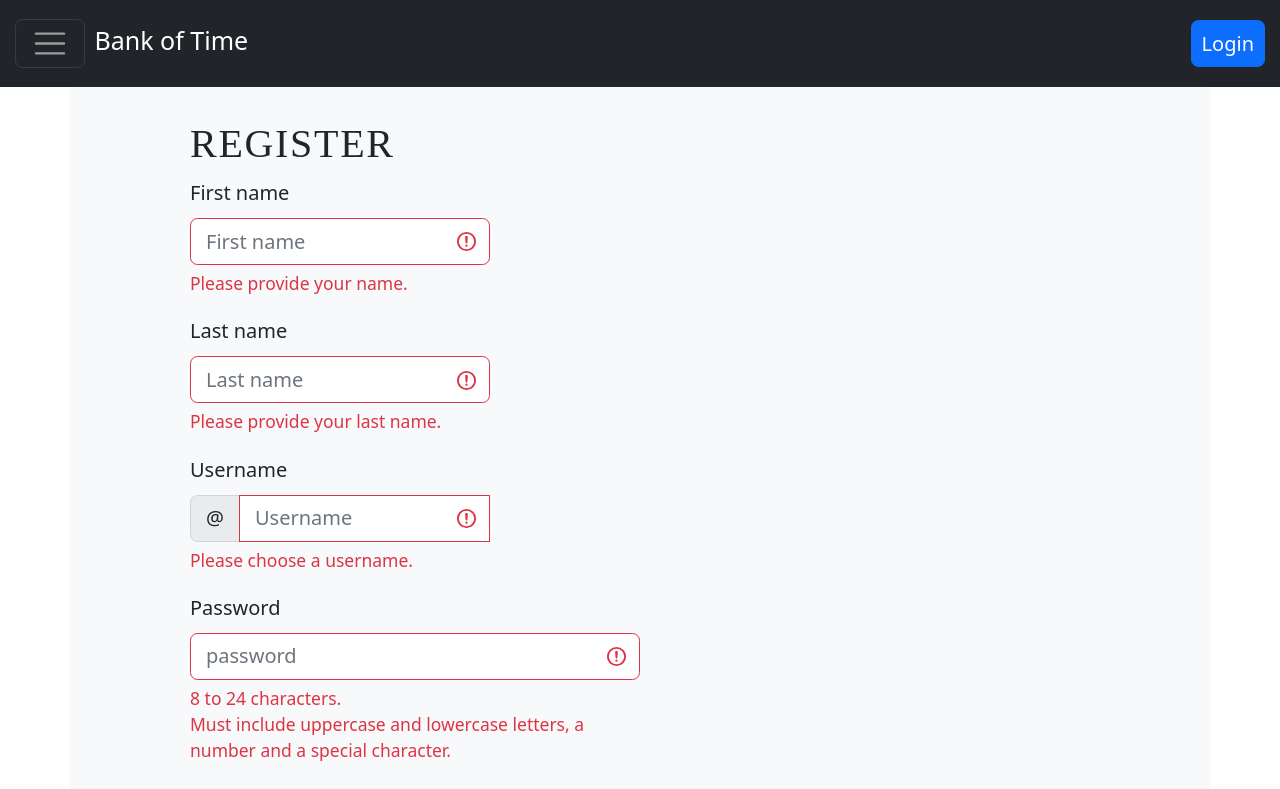
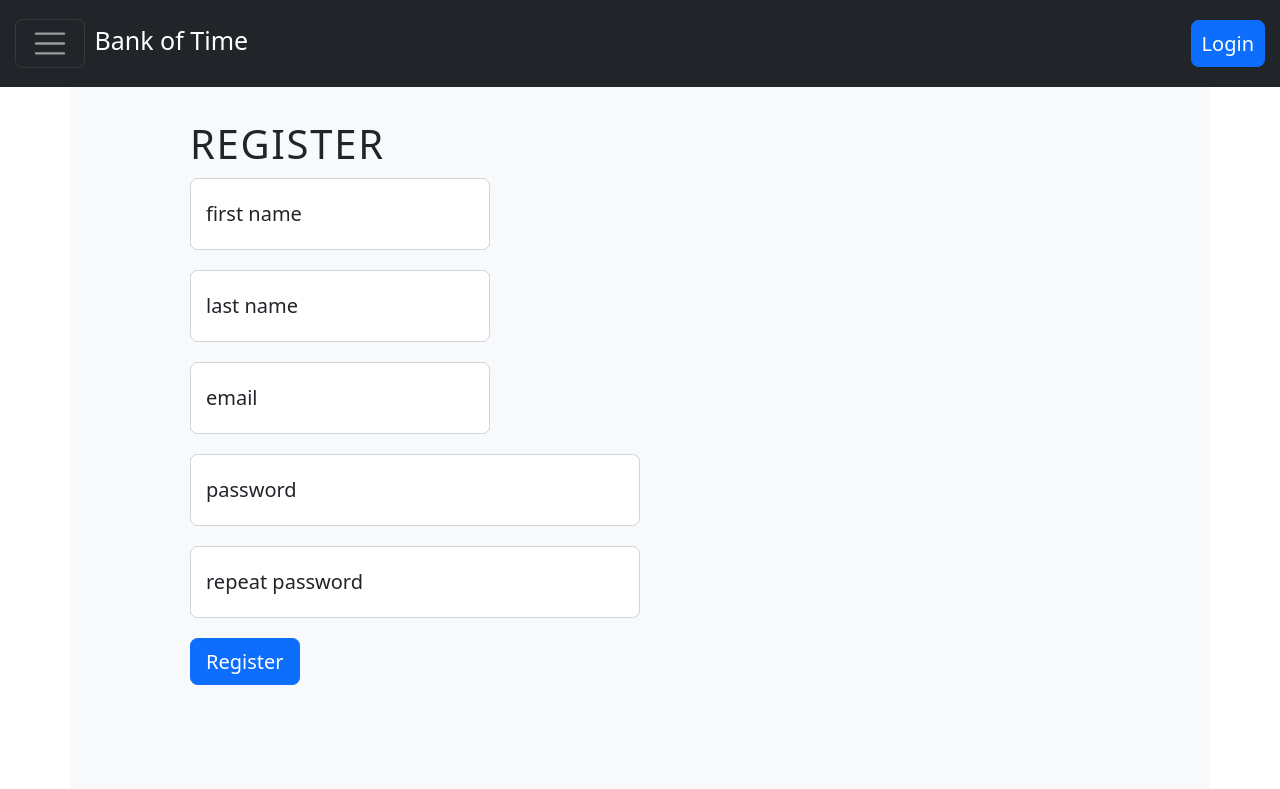
Before and after one commit to marekkawalski/BankOfTime, a React (Create React App) app in the folder frontend/: page /register in a window 1280 px wide. Shown: the top 789 px of the page. Built offline with nearby package versions, Linux system fonts and the light colour scheme.

Commit message:
Improve validation for registration form

```diff
--- a/frontend/src/App.scss
+++ b/frontend/src/App.scss
@@ -17,7 +17,6 @@ h1,
 h2 {
   text-transform: uppercase;
   letter-spacing: 1.7px;
-  font-family: "Spectral", serif, Arial;
 }
 
 h1 {
--- a/frontend/src/components/pages/Register/Register.tsx
+++ b/frontend/src/components/pages/Register/Register.tsx
@@ -1,7 +1,6 @@
 import React, { useEffect, useState } from "react";
 
 import InputGroup from "react-bootstrap/InputGroup";
-import { useNavigate } from "react-router-dom";
 import { PWD_REGEX, USERNAME_REGEX, USER_REGEX } from "../../../config/config";
 import { MyToast } from "../../../models/MyToast";
 import { UserToRegister } from "../../../models/User";
@@ -10,6 +9,7 @@ import RegistrationService from "../../../services/RegistrationService";
 import MyToastComponent from "../../Toast/MyToastComponent";
 import { Container, Col, Row, Form, Button } from "react-bootstrap";
 import MyNavbar from "../../Navbar/MyNavbar";
+import FloatingLabel from "react-bootstrap/FloatingLabel";
 
 function Register() {
   const [validated, setValidated] = useState(false);
@@ -19,18 +19,25 @@ function Register() {
     password: "password",
     username: "username",
   });
-  const [isValidRepeatedPassword, setIsValidRepeatedPassword] = useState(false);
-  const [isValidName, setIsValidName] = useState(false);
-  const [isValidLastName, setIsValidLastName] = useState(false);
-  const [isValidPassword, setIsValidPassword] = useState(false);
-  const [isValidUsername, setIsValidUsername] = useState(false);
+  const [isValidRepeatedPassword, setIsValidRepeatedPassword] = useState<
+    boolean | undefined
+  >(false);
+  const [isValidName, setIsValidName] = useState<boolean | undefined>(false);
+  const [isValidLastName, setIsValidLastName] = useState<boolean | undefined>(
+    false
+  );
+  const [isValidPassword, setIsValidPassword] = useState<boolean | undefined>(
+    false
+  );
+  const [isValidUsername, setIsValidUsername] = useState<boolean | undefined>(
+    false
+  );
   const [myToast, setMyToast] = useState<MyToast>({
     show: false,
     title: "toast",
     background: "danger",
     message: "message",
   });
-  const navigate = useNavigate();
   useEffect(() => {
     AuthenticationService.logout();
   }, []);
@@ -38,7 +45,7 @@ function Register() {
   const handleSubmit = async (event: any) => {
     const form = event.currentTarget;
     event.preventDefault();
-    if (form.checkValidity() === false) {
+    if (!form.checkValidity()) {
       event.stopPropagation();
       setMyToast({
         background: "danger",
@@ -74,34 +81,41 @@ function Register() {
 
   return (
     <>
+      <MyNavbar />
       <MyToastComponent
         myToast={myToast}
         setMyToast={setMyToast}
       ></MyToastComponent>
-      <MyNavbar />
       <Container className="container-fluid bg-light text-dark p-5">
         <Container className="container bg-light p-5">
-          <Row>
           <h2>Register</h2>
           <div>
             <Form noValidate validated={validated} onSubmit={handleSubmit}>
-                <Col lg={true} className="mb-2">
+              <Col lg={true}>
                 <Form.Group
                   as={Col}
                   md="4"
                   className="mb-3"
                   controlId="validateName"
                 >
-                    <Form.Label>First name</Form.Label>
+                  <FloatingLabel
+                    controlId="floatingInput"
+                    label="first name"
+                    className="m-0"
+                  >
                     <Form.Control
                       required
                       type="text"
-                      placeholder="First name"
+                      placeholder="first name"
                       onChange={(event) => {
                         user.name = event.target.value;
                         setIsValidName(USER_REGEX.test(user.name));
                       }}
-                      isInvalid={!isValidName}
+                      isInvalid={
+                        typeof (isValidName === undefined)
+                          ? false
+                          : !isValidName
+                      }
                       isValid={isValidName}
                     />
                     <Form.Control.Feedback type="valid">
@@ -110,6 +124,7 @@ function Register() {
                     <Form.Control.Feedback type="invalid">
                       Please provide your name.
                     </Form.Control.Feedback>
+                  </FloatingLabel>
                 </Form.Group>
                 <Form.Group
                   as={Col}
@@ -117,16 +132,24 @@ function Register() {
                   className="mb-3"
                   controlId="validateLastName"
                 >
-                    <Form.Label>Last name</Form.Label>
+                  <FloatingLabel
+                    controlId="validateLastName"
+                    label="last name"
+                    className="m-0"
+                  >
                     <Form.Control
                       required
                       type="text"
-                      placeholder="Last name"
+                      placeholder="last name"
                       onChange={(event) => {
                         user.lastName = event.target.value;
                         setIsValidLastName(USER_REGEX.test(user.lastName));
                       }}
-                      isInvalid={!isValidLastName}
+                      isInvalid={
+                        typeof (isValidLastName === undefined)
+                          ? false
+                          : !isValidLastName
+                      }
                       isValid={isValidLastName}
                     />
                     <Form.Control.Feedback type="valid">
@@ -135,21 +158,19 @@ function Register() {
                     <Form.Control.Feedback type="invalid">
                       Please provide your last name.
                     </Form.Control.Feedback>
+                  </FloatingLabel>
                 </Form.Group>
                 <Form.Group
                   as={Col}
                   md="4"
                   className="mb-3"
-                    controlId="validationCustomUsername"
+                  controlId="validateUsername"
                 >
-                    <Form.Label>Username</Form.Label>
                   <InputGroup hasValidation>
-                      <InputGroup.Text id="inputGroupPrepend">
-                        @
-                      </InputGroup.Text>
+                    <FloatingLabel controlId="validateUsername" label="email">
                       <Form.Control
-                        type="text"
-                        placeholder="Username"
+                        type="email"
+                        placeholder="email"
                         aria-describedby="inputGroupPrepend"
                         required
                         onChange={(event) => {
@@ -158,15 +179,20 @@ function Register() {
                             USERNAME_REGEX.test(user.username)
                           );
                         }}
-                        isInvalid={!isValidUsername}
+                        isInvalid={
+                          typeof (isValidUsername === undefined)
+                            ? false
+                            : !isValidUsername
+                        }
                         isValid={isValidUsername}
                       />
                       <Form.Control.Feedback type="invalid">
-                        Please choose a username.
+                        Please provide your email.
                       </Form.Control.Feedback>
                       <Form.Control.Feedback type="valid">
                         Looks good!
                       </Form.Control.Feedback>
+                    </FloatingLabel>
                   </InputGroup>
                 </Form.Group>
                 <Form.Group
@@ -175,7 +201,11 @@ function Register() {
                   className="mb-3"
                   controlId="validatePassword"
                 >
-                    <Form.Label>Password</Form.Label>
+                  <InputGroup hasValidation>
+                    <FloatingLabel
+                      controlId="validatePassword"
+                      label="password"
+                    >
                       <Form.Control
                         type="password"
                         placeholder="password"
@@ -184,27 +214,36 @@ function Register() {
                           user.password = event.target.value;
                           setIsValidPassword(PWD_REGEX.test(user.password));
                         }}
-                      isInvalid={!isValidPassword}
+                        isInvalid={
+                          typeof (isValidPassword === undefined)
+                            ? false
+                            : !isValidPassword
+                        }
                         isValid={isValidPassword}
                       />
                       <Form.Control.Feedback type="invalid">
                         8 to 24 characters.
                         <br />
-                      Must include uppercase and lowercase letters, a number and
-                      a special character.
+                        Must include uppercase and lowercase letters, a number
+                        and a special character.
                         <br />
                       </Form.Control.Feedback>
                       <Form.Control.Feedback type="valid">
                         Nice password!
                       </Form.Control.Feedback>
+                    </FloatingLabel>
+                  </InputGroup>
                 </Form.Group>
                 <Form.Group
                   as={Col}
                   md="6"
                   className="mb-3"
-                    controlId="validationCustom03"
+                  controlId="validateRepeatPassword"
                 >
-                    <Form.Label>Repeat Password</Form.Label>
+                  <FloatingLabel
+                    controlId="validateRepeatPassword"
+                    label="repeat password"
+                  >
                     <Form.Control
                       type="password"
                       placeholder="password"
@@ -214,7 +253,11 @@ function Register() {
                           event.target.value === user.password
                         );
                       }}
-                      isInvalid={!isValidRepeatedPassword}
+                      isInvalid={
+                        typeof (isValidRepeatedPassword === undefined)
+                          ? false
+                          : !isValidRepeatedPassword
+                      }
                       isValid={isValidRepeatedPassword}
                     />
                     <Form.Control.Feedback type="invalid">
@@ -223,12 +266,12 @@ function Register() {
                     <Form.Control.Feedback type="valid">
                       Passwords match
                     </Form.Control.Feedback>
+                  </FloatingLabel>
                 </Form.Group>
               </Col>
               <Button type="submit">Register</Button>
             </Form>
           </div>
-          </Row>
         </Container>
       </Container>
     </>
```
Lines whose indentation alone changed are shown as unchanged.
